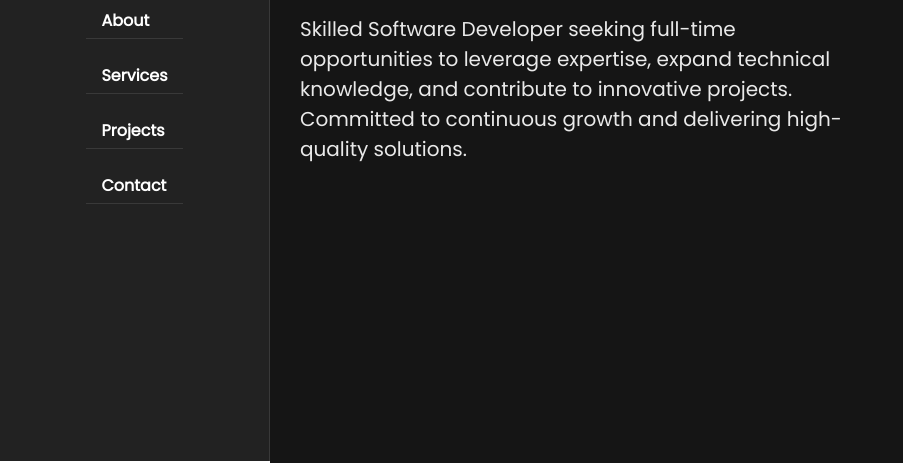
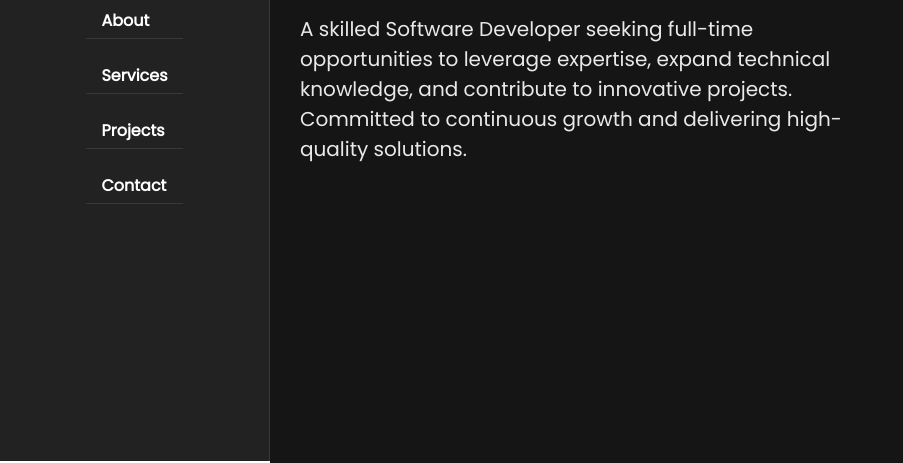
Before and after one commit to spanuel/vuyo-spani-portfolio, a website: page index.html in a window 1280 px wide. Shown: the part 339-802 px from the top of the page, without its empty margins (0-903 px from the left). Drawn offline with Linux system fonts and the light colour scheme; a web font is replaced by a local one.

Commit message:
updated summary on home page

```diff
--- a/index.html
+++ b/index.html
@@ -32,7 +32,7 @@
                         <div class="home-content padd-15">
                             <h3 class="intro"><span class="name">Vuyo Spani</span></h3>
                             <h3 class="profession"><span class="title">Software Developer</span></h3>
-                            <p>Skilled Software Developer seeking full-time opportunities to leverage expertise, expand technical knowledge, and contribute to innovative projects. Committed to continuous growth and delivering high-quality solutions.</p>
+                            <p>A skilled Software Developer seeking full-time opportunities to leverage expertise, expand technical knowledge, and contribute to innovative projects. Committed to continuous growth and delivering high-quality solutions.</p>
                         </div>
                     </div>
                 </div>
```
